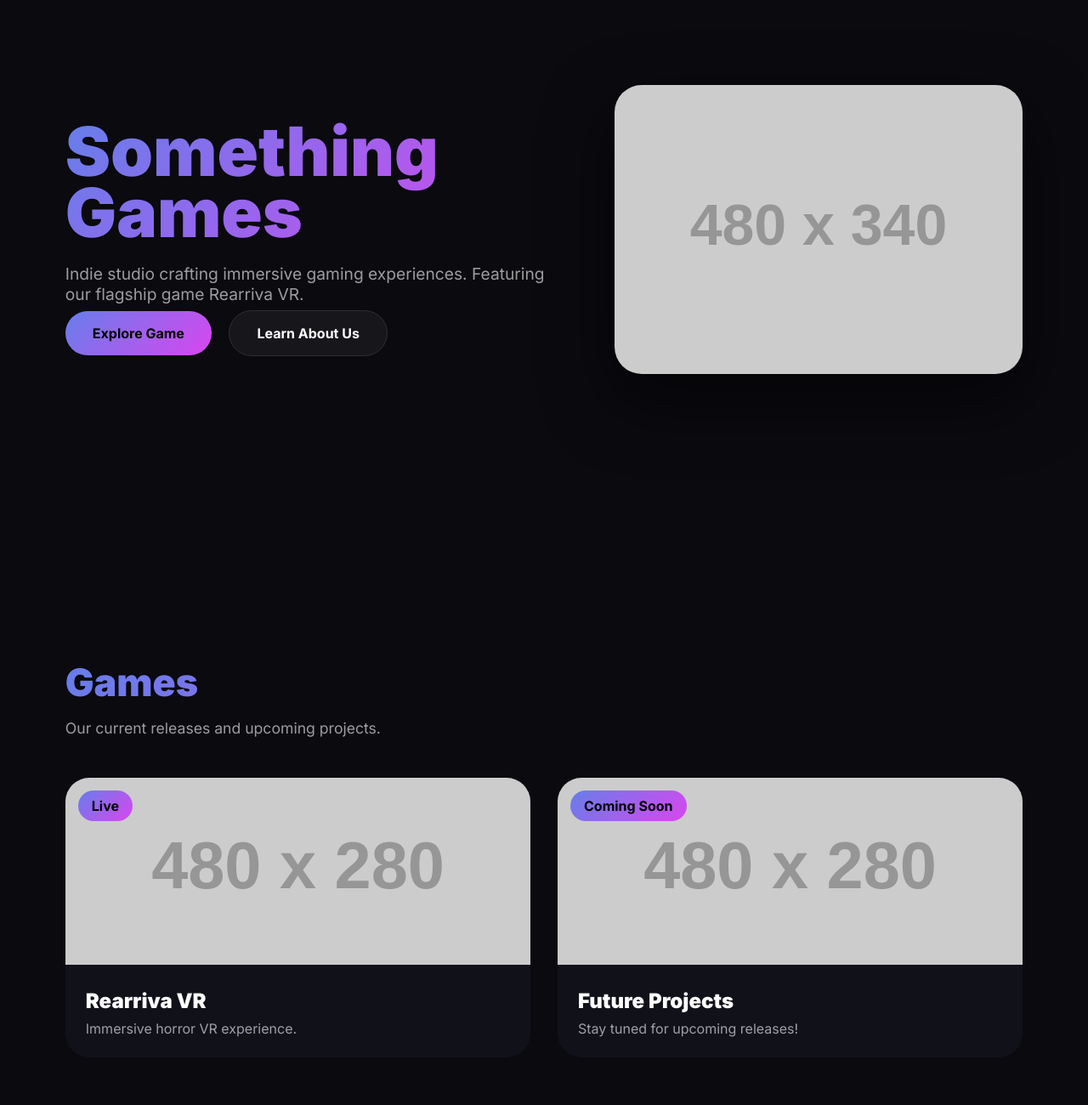
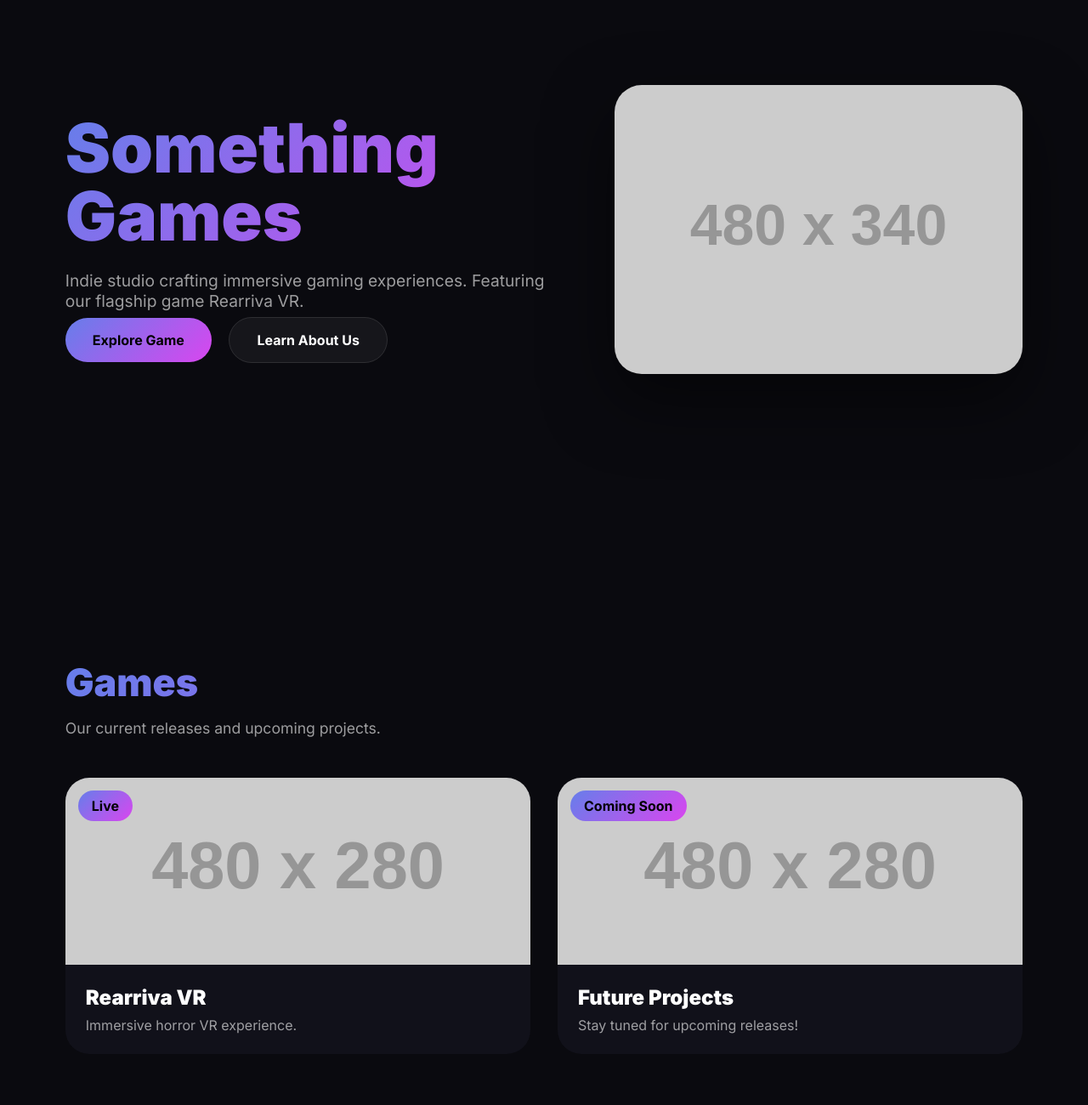
Before and after one commit to Skelleygamerzz/Zeus-Executor, a plain HTML site: page index.html in a window 1280 px wide. Shown: the part 120-1420 px from the top of the page at 85% size. Drawn offline with Linux system fonts and the light colour scheme; placeholder pictures from the web are drawn by us.

Commit message:
Update index.html

```diff
--- a/index.html
+++ b/index.html
@@ -9,7 +9,6 @@
 <link rel="preconnect" href="https://fonts.googleapis.com">
 <link rel="preconnect" href="https://fonts.gstatic.com" crossorigin>
 <link href="https://fonts.googleapis.com/css2?family=Inter:wght@400;600;700;900&display=swap" rel="stylesheet">
-
 <style>
 :root{
   --bg:#0a0a0f;
@@ -17,14 +16,12 @@
   --muted:rgba(255,255,255,0.6);
   --accent-1:#667eea;
   --accent-2:#d946ef;
-  --accent-3:#06b6d4;
   --radius:24px;
   --nav-height:80px;
 }
 *{margin:0;padding:0;box-sizing:border-box}
 html{scroll-behavior:smooth}
 body{font-family:'Inter',sans-serif;background:var(--bg);color:#fff;overflow-x:hidden;position:relative}
-
 a{text-decoration:none;color:inherit;cursor:pointer}
 
 /* NAV */
@@ -37,16 +34,15 @@ nav .back-btn{display:none;padding:0.5rem 1rem;background:rgba(255,255,255,0.05)
 nav .back-btn:hover{background:rgba(255,255,255,0.1)}
 
 /* HERO */
-.hero{min-height:100vh;display:flex;align-items:center;padding-top:var(--nav-height);padding-left:6%;padding-right:6%;position:relative}
-.hero .hero-text h1{font-size:clamp(3rem,7vw,5rem);background:linear-gradient(135deg,var(--accent-1),var(--accent-2));-webkit-background-clip:text;color:transparent;font-weight:900;line-height:0.9}
+.hero{min-height:100vh;display:flex;align-items:center;padding-top:var(--nav-height);padding-left:6%;padding-right:6%;position:relative;gap:3rem}
+.hero .hero-text h1{font-size:clamp(3rem,7vw,5rem);background:linear-gradient(135deg,var(--accent-1),var(--accent-2));-webkit-background-clip:text;color:transparent;font-weight:900;line-height:1}
 .hero .hero-text p{font-size:1.2rem;color:var(--muted);margin:1.5rem 0}
 .hero .hero-text .btn{padding:1rem 2rem;border-radius:999px;font-weight:700;margin-right:1rem;transition:0.2s}
 .hero .hero-text .btn-primary{background:linear-gradient(135deg,var(--accent-1),var(--accent-2));color:#000}
 .hero .hero-text .btn-primary:hover{transform:translateY(-3px);box-shadow:0 20px 60px rgba(102,126,234,0.4)}
 .hero .hero-text .btn-secondary{background:rgba(255,255,255,0.05);border:1px solid rgba(255,255,255,0.1)}
 .hero .hero-text .btn-secondary:hover{background:rgba(255,255,255,0.08);transform:translateY(-3px)}
-
-.hero .hero-img{margin-left:4rem;flex-shrink:0;position:relative;max-width:480px}
+.hero .hero-img{flex-shrink:0;max-width:480px}
 .hero .hero-img img{width:100%;border-radius:32px;box-shadow:0 30px 80px rgba(0,0,0,0.5);transition:transform 0.3s}
 .hero .hero-img:hover img{transform:scale(1.05)}
 
@@ -55,7 +51,7 @@ section{padding:6rem 6%}
 .section-title{font-size:2.8rem;font-weight:900;margin-bottom:1rem;background:linear-gradient(135deg,var(--accent-1),var(--accent-2));-webkit-background-clip:text;color:transparent}
 .section-subtitle{color:var(--muted);margin-bottom:3rem;font-size:1.1rem}
 .games-grid{display:grid;grid-template-columns:repeat(auto-fit,minmax(320px,1fr));gap:2rem}
-.game-card{background:var(--card);border-radius:28px;overflow:hidden;transition:transform 0.3s,box-shadow 0.3s;cursor:pointer;position:relative}
+.game-card{background:var(--card);border-radius:28px;overflow:hidden;transition:transform 0.3s,box-shadow 0.3s;cursor:pointer;position:relative;display:flex;flex-direction:column}
 .game-card:hover{transform:translateY(-10px);box-shadow:0 40px 80px rgba(0,0,0,0.6)}
 .game-card img{width:100%;height:220px;object-fit:cover}
 .game-card .game-info{padding:1.5rem}
@@ -81,7 +77,7 @@ footer .contact a:hover{color:var(--accent-2)}
 footer .copyright{color:rgba(255,255,255,0.4);font-size:0.9rem}
 
 /* RESPONSIVE */
-@media(max-width:1024px){.hero{flex-direction:column;gap:3rem}.hero .hero-img{margin-left:0}}
+@media(max-width:1024px){.hero{flex-direction:column}.hero .hero-img{margin-left:0}}
 @media(max-width:768px){nav .links{display:none}.hero-text h1{font-size:2.8rem}}
 </style>
 </head>
```
